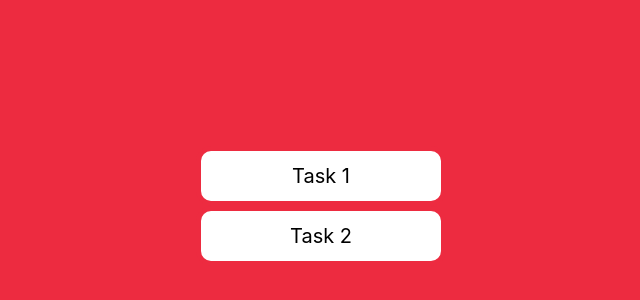
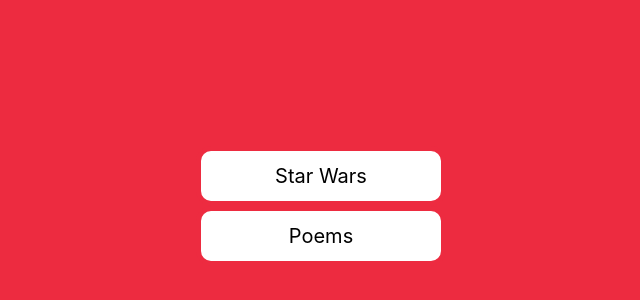
Before and after one commit to Blotnytskyi/Dp-022-HTML, a plain HTML site: page HW-01-Stas/index.html in a window 1280 px wide. Shown: the part 194-494 px from the top of the page, 319-959 px from the left. Drawn offline with Linux system fonts and the light colour scheme.

Commit message:
new links

```diff
--- a/HW-01-Stas/index.html
+++ b/HW-01-Stas/index.html
@@ -45,9 +45,9 @@
 </head>
 
 <body>
-    <input type="submit" class="row" value="Task 1"
+    <input type="submit" class="row" value="Star Wars"
         onclick='location.href="https://blotnytskyi.github.io/Dp-022-HTML/HW-01-Stas/Task01/index.html"'>
-    <input type="submit" class="row" value="Task 2"
+    <input type="submit" class="row" value="Poems"
         onclick='location.href="http://blotnytskyi.github.io/Dp-022-HTML/HW-01-Stas/Task02/index.html"'>
 </body>
 
```
Also changed, not shown: index.html (+2 -1 lines).
